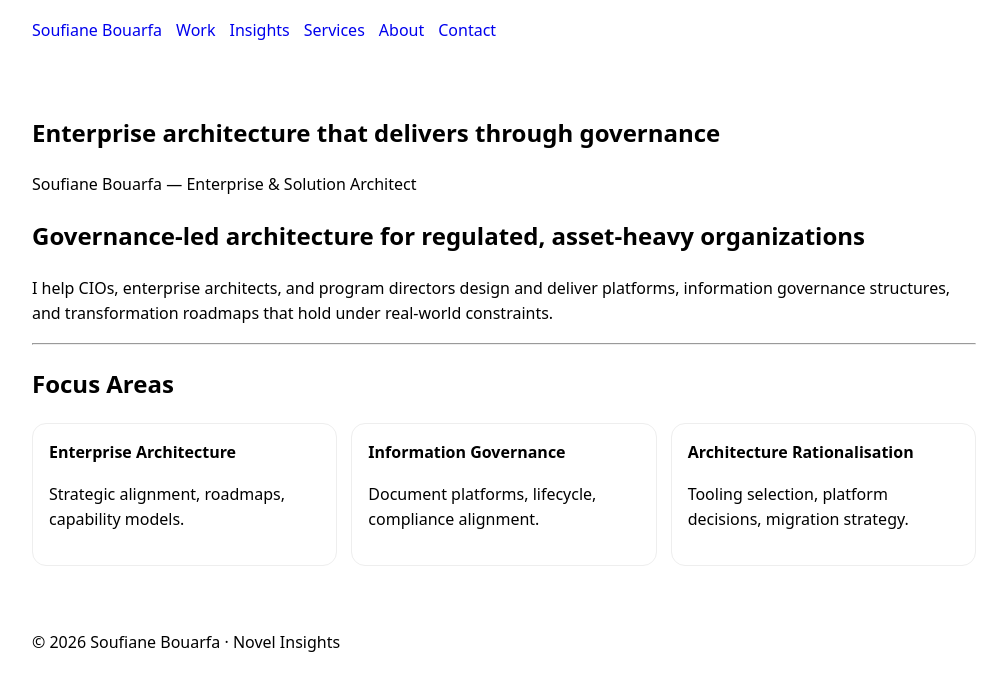
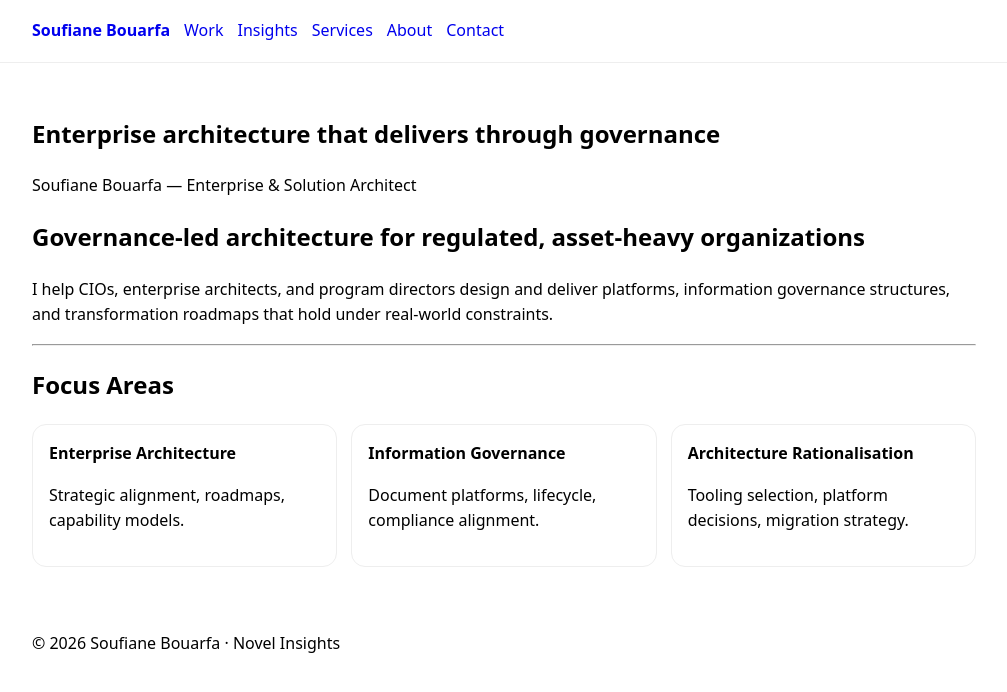
Before and after one commit to sbouarfa/soufianebouarfa.github.io, a Jekyll site: the page built from index.md, in a window 1280 px wide. Shown: the top 692 px of the page, without its empty margins (136-1143 px from the left). Built offline with Jekyll 4.4.1, drawn with Linux system fonts in a browser that asks for light colours.

Commit message:
Update header.html

```diff
--- a/_includes/header.html
+++ b/_includes/header.html
@@ -1,10 +1,10 @@
-<header class="header">
+<header class="site-header">
   <nav class="nav">
-    <a class="brand" href="/">Soufiane Bouarfa</a>
-    <a href="/work/">Work</a>
-    <a href="/insights/">Insights</a>
-    <a href="/services/">Services</a>
-    <a href="/about/">About</a>
-    <a href="/contact/">Contact</a>
+    <a href="{{ '/' | relative_url }}"><strong>Soufiane Bouarfa</strong></a>
+    <a href="{{ '/work/' | relative_url }}">Work</a>
+    <a href="{{ '/insights/' | relative_url }}">Insights</a>
+    <a href="{{ '/services/' | relative_url }}">Services</a>
+    <a href="{{ '/about/' | relative_url }}">About</a>
+    <a href="{{ '/contact/' | relative_url }}">Contact</a>
   </nav>
 </header>
```
